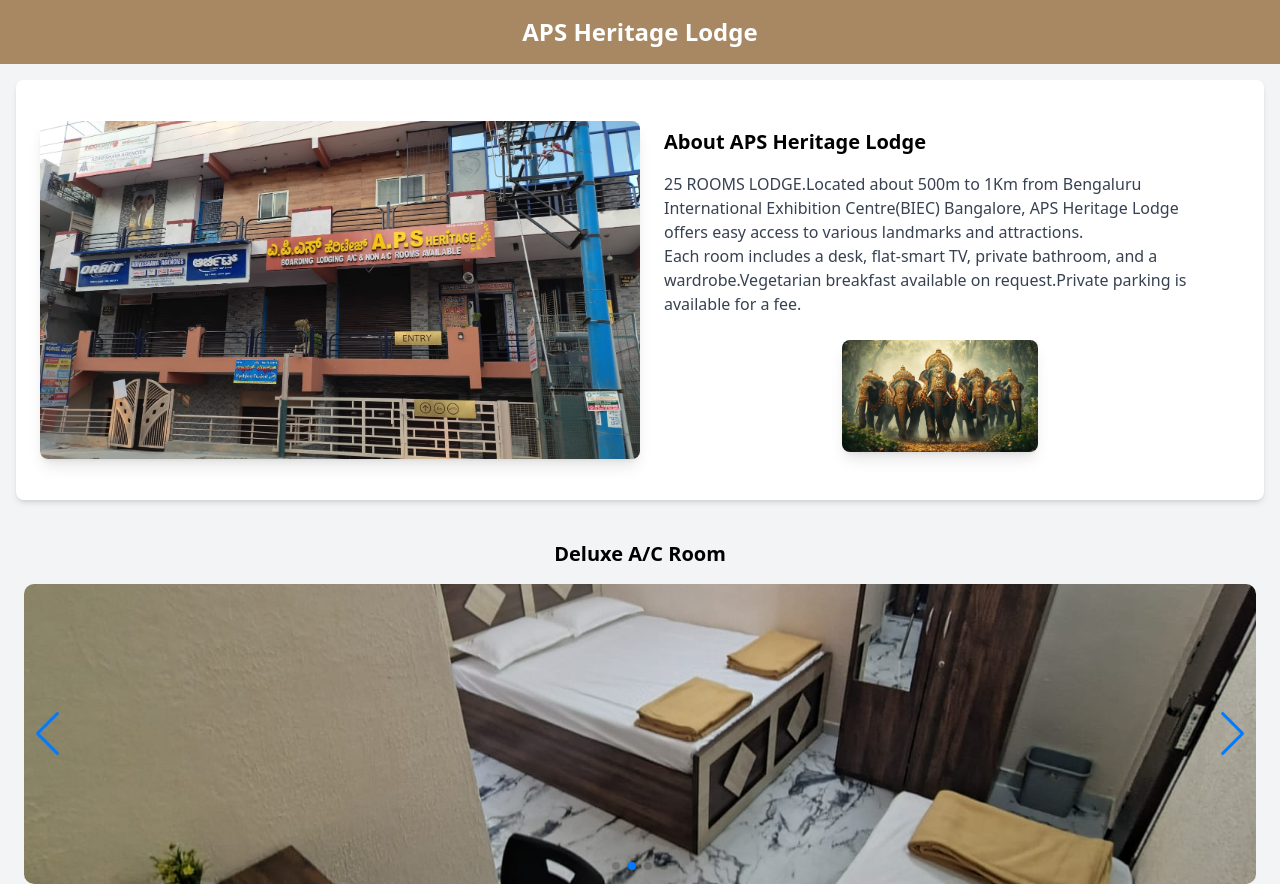
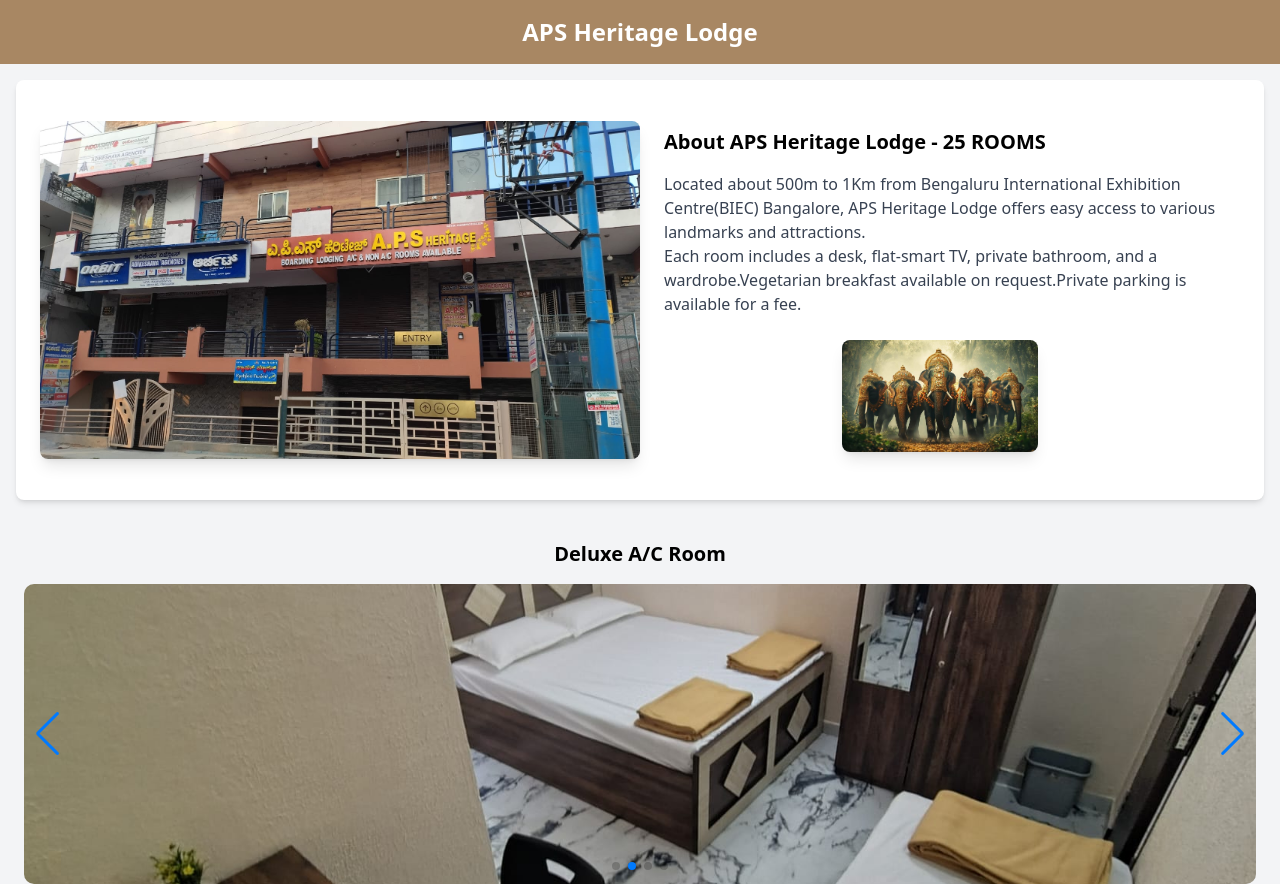
Before and after one commit to apsheritage/apsheritagewebsite, a plain HTML site: page index.html in a window 1280 px wide. Shown: the top 884 px of the page. Drawn offline with nearby package versions, Linux system fonts and the light colour scheme.

Commit message:
Update index.html

```diff
--- a/index.html
+++ b/index.html
@@ -31,8 +31,8 @@
         <img src="pics/building1.jpg" alt="APS Heritage Lodge" class="w-full h-auto rounded-lg shadow-lg">
     </div>
     <div class="w-full md:w-1/2 p-6 flex flex-col justify-center">
-        <h2 class="text-xl font-semibold mb-4 text-center md:text-left">About APS Heritage Lodge</h2>
-        <p class="text-gray-700 text-center md:text-left">25 ROOMS LODGE.Located about 500m to 1Km from Bengaluru International Exhibition Centre(BIEC) Bangalore, APS Heritage Lodge offers easy access to various landmarks and attractions.</p>
+        <h2 class="text-xl font-semibold mb-4 text-center md:text-left">About APS Heritage Lodge - 25 ROOMS</h2>
+    	    <p class="text-gray-700 text-center md:text-left">Located about 500m to 1Km from Bengaluru International Exhibition Centre(BIEC) Bangalore, APS Heritage Lodge offers easy access to various landmarks and attractions.</p>
         <p class="text-gray-700 text-center md:text-left">Each room includes a desk, flat-smart TV, private bathroom, and a wardrobe.Vegetarian breakfast available on request.Private parking is available for a fee.</p>
 
 
```
